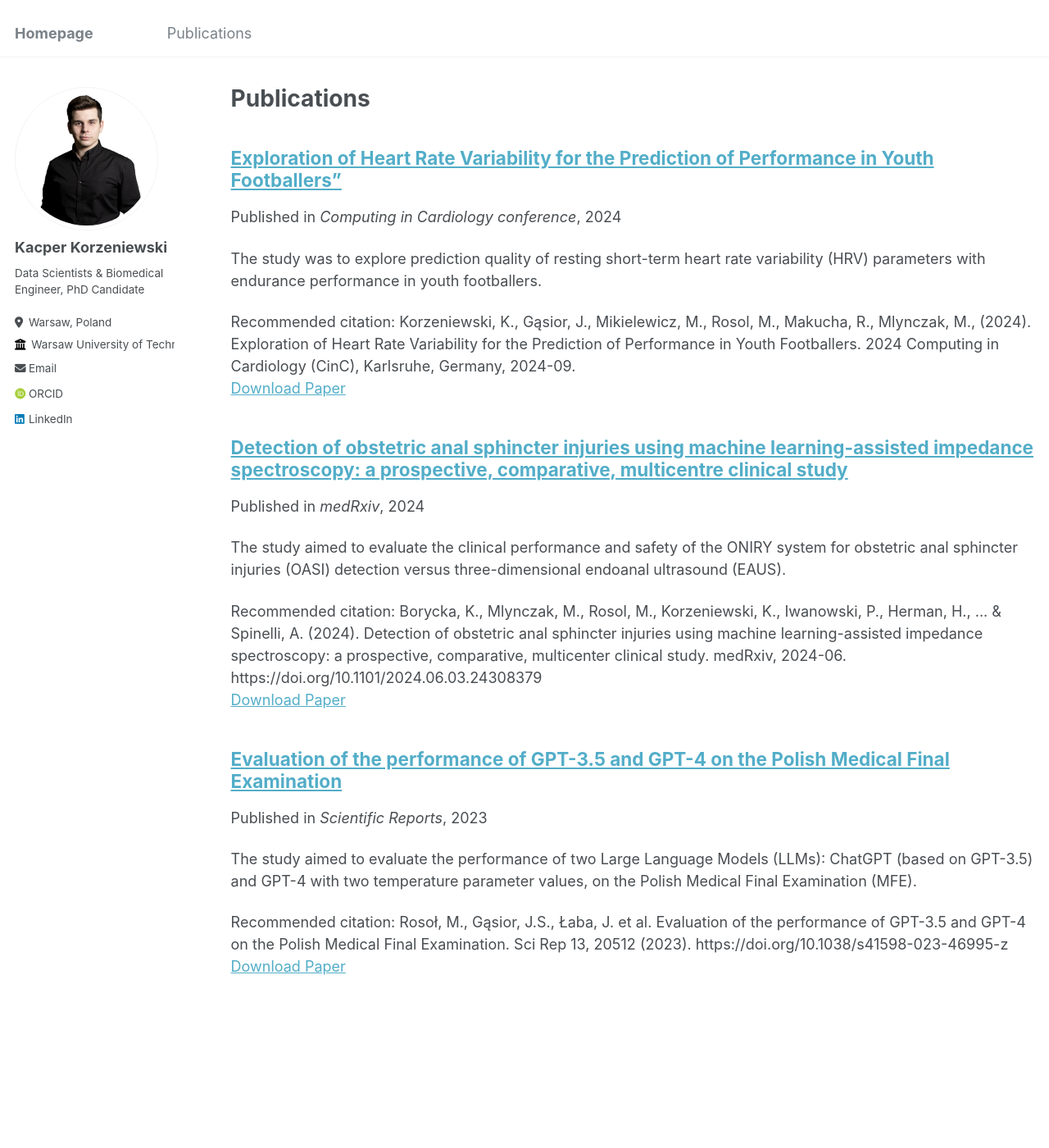
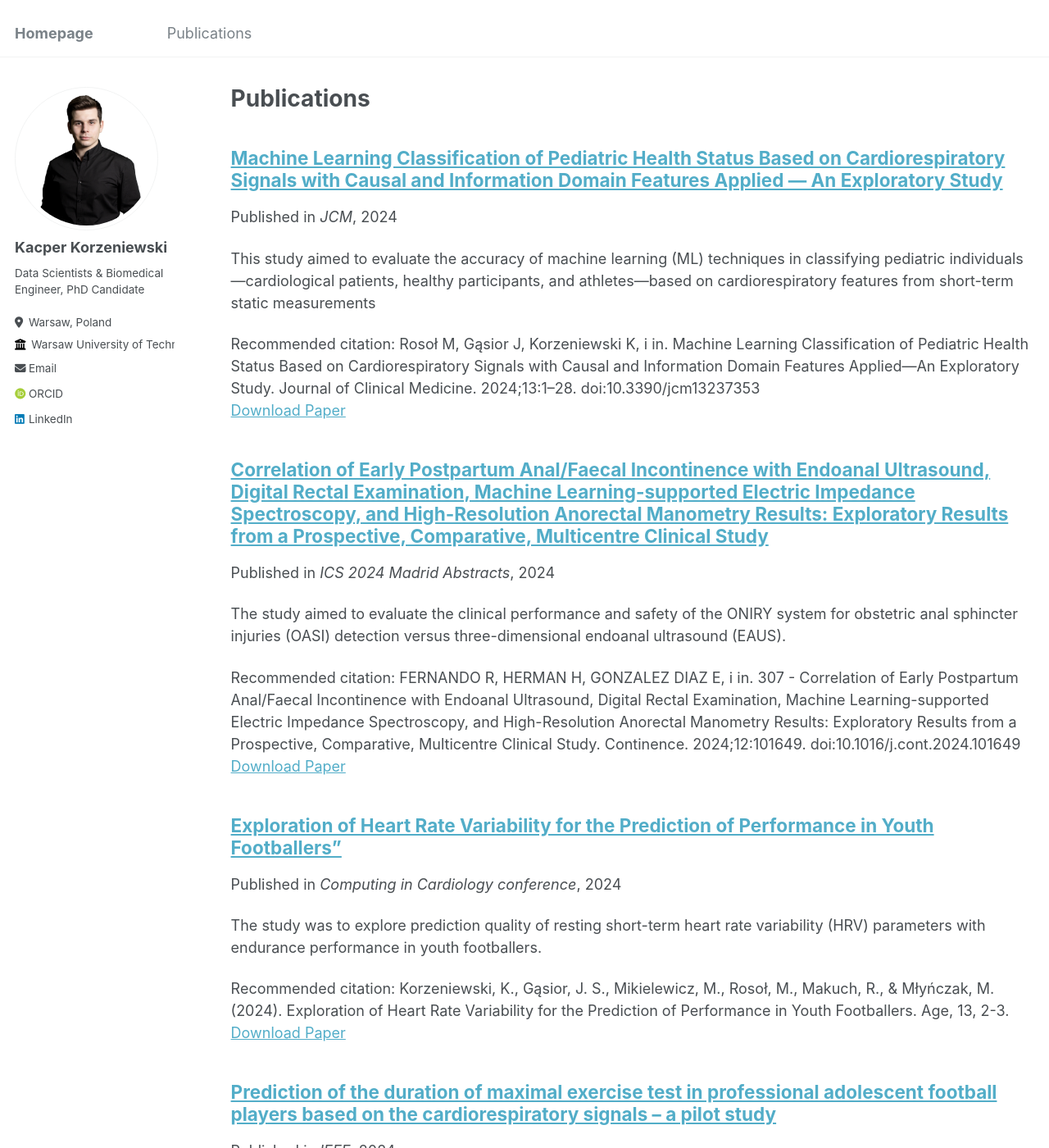
Before and after one commit to KacperKorzen/KacperKorzen.github.io, a Jekyll site: the page built from _pages/publications.md, in a window 1280 px wide and 1400 px high. Shown: the whole window at 82% size. Built offline with Jekyll 4.4.1, drawn with Linux system fonts in a browser that asks for light colours; some web fonts are replaced; some of the changed text lies outside the part shown.

```diff
--- a/_publications/2024-06-04-Detection-of-obstetric-anal-sphincter-injuries.md
+++ b/_publications/2024-06-04-Detection-of-obstetric-anal-sphincter-injuries.md
@@ -5,7 +5,7 @@ permalink: /publication_publications/2024-06-04-Detection-of-obstetric-anal-sphi
 excerpt: 'The study aimed to evaluate the clinical performance and safety of the ONIRY system for obstetric anal sphincter injuries (OASI) detection versus three-dimensional endoanal ultrasound (EAUS).'
 date: 2024-06-04
 venue: 'medRxiv'
-paperurl: 'https://www.medrxiv.org/content/10.1101/2024.06.03.24308379v1.full.pdf'
+paperurl: 'https://www.medrxiv.org/content/10.1101/2024.06.03.24308379v2'
 citation: 'Borycka, K., Mlynczak, M., Rosol, M., Korzeniewski, K., Iwanowski, P., Herman, H., ... & Spinelli, A. (2024). Detection of obstetric anal sphincter injuries using machine learning-assisted impedance spectroscopy: a prospective, comparative, multicenter clinical study. medRxiv, 2024-06. https://doi.org/10.1101/2024.06.03.24308379'
 ---
 **Authors:**
@@ -19,10 +19,10 @@ Katarzyna Borycka, Marcel Młyńczak, Maciej Rosoł, **Kacper Korzeniewski**, Pi
 
 &nbsp;&nbsp;&nbsp;&nbsp;**Population** 152 women between the first moments up to 8 weeks after vaginal delivery.
 
-&nbsp;&nbsp;&nbsp;&nbsp;**Methods Participants** underwent EAUS and were allocated to groups based on OASIS classification: A (no perineal tear), B (1st or 2nd degree tear), or C (3rd or 4th degree, anal sphincters affected). Electric impedance was measured in the anal canal using the ONIRY system. The primary endpoint was the diagnostic outcome of impedance spectroscopy versus EAUS. Adverse events were collected. Part II involved in silico modelling and 10-time 10-fold cross-validation for automated analysis.
+&nbsp;&nbsp;&nbsp;&nbsp;**Methods** Participants underwent EAUS and were allocated to groups based on OASIS classification: A (no perineal tear), B (1st or 2nd degree tear), or C (3rd or 4th degree, anal sphincters affected). Electric impedance was measured in the anal canal using the ONIRY system. The primary endpoint was the diagnostic outcome of impedance spectroscopy versus EAUS. Adverse events were collected. Part II involved in silico modelling and 10-time 10-fold cross-validation for automated analysis.
 
 &nbsp;&nbsp;&nbsp;&nbsp;**Main Outcome Measures** Accuracy, sensitivity, and specificity.
 
 &nbsp;&nbsp;&nbsp;&nbsp;**Results** 30 women were allocated to group A, 61 to group B, and 61 to group C. The diagnostic outcome was determined for 147 participants. The accuracy, sensitivity, and specificity of the ML-assisted impedance spectroscopy were 87.0 ± 0.5%, 90.6 ± 2.0%, and 84.6 ± 1.9%, respectively, compared with EAUS. After data cleaning, the performance metrics of the proposed final ML model for ONIRY were: 90.0 ± 0.4%, 90.0 ± 1.2%, and 90.0 ± 0.7%, respectively. No adverse device effects or deficiencies were observed.
 
-&nbsp;&nbsp;&nbsp;&nbsp;**Conclusion** The ML-assisted impedance spectroscopy appears to be a high-performance and safe method for rapid OASI detection, complementing digital rectal examination in obstetric settings.
+&nbsp;&nbsp;&nbsp;&nbsp;**Conclusion** ML-assisted impedance spectroscopy offers a safe and accurate method for rapid OASI detection. This approach could effectively complement digital rectal examination in obstetric settings, supporting timely postpartum care.
--- /dev/null
+++ b/_publications/2024-07-15-Determination-of-anal-sphincter-injury-location.md
@@ -0,0 +1,16 @@
+---
+title: "Determination of anal sphincter injury location using impedance spectroscopy in obstetric patients"
+collection: publications
+permalink: /publication_publications/2024-07-15-Determination-of-anal-sphincter-injury-location
+excerpt: 'This study aimed to evaluate the of machine learning models in lolaziation of obstetric anal sphincter injuries.'
+date: 2024-09-11
+venue: 'IEEE'
+paperurl: 'https://ieeexplore.ieee.org/document/10782955'
+citation: 'Młyńczak M, Rosoł M, Korzeniewski K, i in. Determination of anal sphincter injury location using impedance spectroscopy in obstetric patients. W: Proceedings of the 46th Annual International Conference of the IEEE Engineering in Medicine and Biology Society (EMBC 2024). Annual International Conference of the IEEE Engineering in Medicine and Biology Society. Institute of Electrical and Electronics Engineers; 2024:1–4. doi:10.1109/embc53108.2024.10782955'
+---
+**Authors:**
+Marcel Młyńczak, Maciej Rosoł, **Kacper Korzeniewski**, Piotr Iwanowski, Stefano Salvatore, Carlo Ratto, Antonino Spinelli, Katarzyna Borycka-Kiciak
+
+**Abstract:**
+
+Early detection of obstetric anal sphincter injuries (OASI) presents a significant challenge due to lack of both effective and practically available diagnostic tools. Thus, ONIRY, a medical device employing electrical impedance spectroscopy combined with machine learning (ML), was introduced to detect OASI quickly after vaginal delivery. For this post-hoc analysis of the ML approach for determining the OASI location, data was utilized from a clinical study that enrolled 152 women post-vaginal delivery with varying degrees of perineal injuries or no such injuries. Both endoanal ultrasound (EUS), as the reference method, and impedance spectroscopy were performed. ML classification was also performed. The ML model developed within this analysis not only detects OASI but also suggests the location the injury detected. This location analysis had an average accuracy of 85.6% compared with the location indicated by investigators based on EUS.
--- /dev/null
+++ b/_publications/2024-07-15-Prediction-of-the-duration-of-maximal.md
@@ -0,0 +1,16 @@
+---
+title: "Prediction of the duration of maximal exercise test in professional adolescent football players based on the cardiorespiratory signals – a pilot study"
+collection: publications
+permalink: /publication_publications/2024-07-15-Prediction-of-the-duration-of-maximal
+excerpt: 'This pilot study aimed to evaluate the potential of machine learning models utilizing parameters estimated from cardiorespiratory signals obtained during rest in predicting the duration of maximal cardiopulmonary exercise tests (CPET) in professional adolescent football players'
+date: 2024-09-11
+venue: 'IEEE'
+paperurl: 'https://ieeexplore.ieee.org/document/10782255'
+citation: 'Rosoł, M., Gąsior, J. S., Korzeniewski, K., Łaba, J., Makuch, R., & Młyńczak, M. (2024, July). Prediction of the duration of maximal exercise test in professional adolescent football players based on the cardiorespiratory signals–a pilot study. In 2024 46th Annual International Conference of the IEEE Engineering in Medicine and Biology Society (EMBC) (pp. 1-4). IEEE.'
+---
+**Authors:**
+Maciej Rosoł, Jakub S. Gąsior, **Kacper Korzeniewski**, Jonasz Łaba, Robert Makuch, Marcel Młyńczak
+
+**Abstract:**
+
+This pilot study aimed to evaluate the potential of machine learning models utilizing parameters estimated from cardiorespiratory signals obtained during rest in predicting the duration of maximal cardiopulmonary exercise tests (CPET) in professional adolescent football players. The study involved a group of 36 male athletes, whose cardiac and respiratory signals were recorded in a supine position for at least 5 minutes. Heart rate variability, statistical features from respiratory signal and features from causal and information domains quantifying the interdependency between cardiac and respiratory signals were calculated and later used for the analysis. The most relevant features (Pearson correlation with CPET duration over 0.2) were used for the machine learning modeling with leave-one-out validation applied. Models demonstrated promising results with a mean absolute percentage error of 17%, mean absolute error of 129 seconds, root mean squared error of 170 seconds, R2 score of 0.52, and a Pearson correlation coefficient of 0.74. Explainable artificial intelligence techniques provided insights into the influence of individual features, showing the primary importance of the cardiac parameters but also highlighting the need for incorporating the information from respiratory signal and cardiorespiratory interdependencies.
--- a/_publications/2024-09-11-Exploration-of-HRV-for-Prediction-of-Performance.md
+++ b/_publications/2024-09-11-Exploration-of-HRV-for-Prediction-of-Performance.md
@@ -5,8 +5,8 @@ permalink: /publication_publications/2024-09-11-Exploration-of-HRV-for-Predictio
 excerpt: 'The study was to explore prediction quality of resting short-term heart rate variability (HRV) parameters with endurance performance in youth footballers.'
 date: 2024-09-11
 venue: 'Computing in Cardiology conference'
-paperurl: 'https://cinc.org/2024/Program/accepted/136.pdf'
-citation: 'Korzeniewski, K., Gąsior, J., Mikielewicz, M., Rosol, M., Makucha, R., Mlynczak, M., (2024). Exploration of Heart Rate Variability for the Prediction of Performance in Youth Footballers. 2024 Computing in Cardiology (CinC), Karlsruhe, Germany, 2024-09.'
+paperurl: 'https://www.cinc.org/archives/2024/pdf/CinC2024-136.pdf'
+citation: 'Korzeniewski, K., Gąsior, J. S., Mikielewicz, M., Rosoł, M., Makuch, R., & Młyńczak, M. (2024). Exploration of Heart Rate Variability for the Prediction of Performance in Youth Footballers. Age, 13, 2-3.'
 ---
 **Authors:**
 **Kacper Korzeniewski**, Jakub S. Gąsior, Magdalena Mikielewicz, Maciej Rosoł, Robert Makuch and Marcel Młyńczak
--- /dev/null
+++ b/_publications/2024-10-11-Correlation-of-incontinance-with-EUS.md
@@ -0,0 +1,24 @@
+---
+title: "Correlation of Early Postpartum Anal/Faecal Incontinence with Endoanal Ultrasound, Digital Rectal Examination, Machine Learning-supported Electric Impedance Spectroscopy, and High-Resolution Anorectal Manometry Results: Exploratory Results from a Prospective, Comparative, Multicentre Clinical Study"
+collection: publications
+permalink: /publication_publications/2024-10-11-Correlation-of-incontinance-with-EUS
+excerpt: 'The study aimed to evaluate the clinical performance and safety of the ONIRY system for obstetric anal sphincter injuries (OASI) detection versus three-dimensional endoanal ultrasound (EAUS).'
+date: 2024-10-11
+venue: 'ICS 2024 Madrid Abstracts'
+paperurl: 'https://www.sciencedirect.com/science/article/pii/S2772973724009548?via%3Dihub'
+citation: 'FERNANDO R, HERMAN H, GONZALEZ DIAZ E, i in. 307 - Correlation of Early Postpartum Anal/Faecal Incontinence with Endoanal Ultrasound, Digital Rectal Examination, Machine Learning-supported Electric Impedance Spectroscopy, and High-Resolution Anorectal Manometry Results: Exploratory Results from a Prospective, Comparative, Multicentre Clinical Study. Continence. 2024;12:101649. doi:10.1016/j.cont.2024.101649'
+---
+**Authors:**
+R Fernando, H Herman, E Gonzalez Diaz, P Janku, J Baekelandt, M Uchman-Musielak, E Dosedla, S Athanasiou, a Dziki, R Franco, P Oszukowski, M Grzesiak, C Ratto, D Rizk, S Salvatore, a Stuart, R de Tayrac, a Spinelli, M MłYńczak, P Iwanowski, **K Korzeniewski**, M Rosoł, K Borycka-Kiciak
+
+**Abstract:**
+
+&nbsp;&nbsp;&nbsp;&nbsp;**Hypothesis** Anal incontinence (AI), a debilitating outcome of obstetric anal sphincter injuries (OASIs), significantly impacts quality of life of women affected by the latter. The early diagnosis of OASIs is particularly challenging as anorectal symptoms, in particular AI, can be subtle or not yet developed shortly after delivery, as indicated by largely retrospective literature. This discrepancy underscores the urgent need for robust, prospective data to leverage both diagnosis and management of OASIs. Addressing this critical gap, this study evaluated the correlation between early postpartum AI symptoms and results of diagnostic tests addressing the integrity of anal sphincter complex or its function, the former including the novel Machine Learning-supported electric impedance spectroscopy.
+
+&nbsp;&nbsp;&nbsp;&nbsp;**Study design, materials and methods** This exploratory analysis was performed within a prospective, comparative clinical study on detection of OASI conducted at four European labour wards and one outpatient maternal care clinic in 152 women shortly (up to 5 weeks) after vaginal delivery, enriched for women with OASI (n=60) as determined by endoanal ultrasound (EAUS) (the primary results thereof pending publication). AI symptoms were analysed using Wexner score, not earlier than 3 days postpartum. The correlation analysis for Wexner total score was evaluable and performed using Spearman's correlation tests for 54, 54, 53, and 46 women with OASI and 62, 62, 62, and 55 women without OASI for results of digital rectal examination (subjectively suggestive of OASI), electric impedance spectroscopy (ONIRYTM test result compatible with OASI), EAUS (grades 3 and 4 per OASIS classification), and high-resolution anorectal manometry (major finding per London Classification by International Anorectal Physiology Working Group).
+
+&nbsp;&nbsp;&nbsp;&nbsp;**Results** The main clinical study had two parts: the clinical conduct and the in silico part; during the latter the Machine Learning model was trained using 10 iterations of 10-fold cross-validation. Therefore, in case of ONIRYTM test, the correlation coefficient was calculated as a mean value obtained from 10 iterations of each cross-validation, thus there is no single corresponding p-value; the one presented in the table is the highest of the ten (still being statistically significant).
+
+&nbsp;&nbsp;&nbsp;&nbsp;**Interpretation of results** The analysis revealed significant correlations between the Wexner total score and all four diagnostic methods evaluated. Notably, the strongest correlation was with the physical digital rectal examination whereas the correlation coefficient for the other 3 methods was less strong, including the anorectal manometry. This may be due to the fact that the digital rectal examination, known for its limited sensitivity for detection of OASI, is able to reliably detect mostly the cases with markedly reduced anal sphincter tonus, which are compatible with FI. The somewhat lower correlation with anorectal manometry abnormal results, despite the latter being the gold standard method for anal sphincter dysfunction, may illustrate the latency between the actual, early dysfunction measurable by this highly sensitive and specific method and the development of clinically meaningful FI symptoms. The correlation with EAUS and ONIRYTM test, both statically evaluating the integrity of perianal structures, at a comparably lower level, may also illustrate the latency between the injury (OASI) and development of dysfunction (FI); the latter frequently not being immediate.
+
+&nbsp;&nbsp;&nbsp;&nbsp;**Concluding message** This exploratory study provides data indicating that the early postpartum AI symptoms are suggestive of OASI but with only moderate level of correlation. Knowing the low sensitivity of digital rectal examination for detection of OASI as such, this data underscores the necessity for a multifaceted diagnostic strategy considering both traditional and innovative methods to address the complexities of OASI detection effectively. While EAUS is of marginal accessibility at obstetric settings as a screening tool for OASI, explored for this purpose should be the novel, more accessible methods such Machine Learning-supported electric impedance spectroscopy provided with the ONIRYTM test.
--- /dev/null
+++ b/_publications/2024-12-02-ML-Classification-of-Pediatric-Health-Status.md
@@ -0,0 +1,22 @@
+---
+title: "Machine Learning Classification of Pediatric Health Status Based on Cardiorespiratory Signals with Causal and Information Domain Features Applied — An Exploratory Study"
+collection: publications
+permalink: /publication_publications/2024-12-02-ML-Classification-of-Pediatric-Health-Status
+excerpt: 'This study aimed to evaluate the accuracy of machine learning (ML) techniques in classifying pediatric individuals—cardiological patients, healthy participants, and athletes—based on cardiorespiratory features from short-term static measurements'
+date: 2024-12-02
+venue: 'JCM'
+paperurl: 'https://www.mdpi.com/2077-0383/13/23/7353b'
+citation: 'Rosoł M, Gąsior J, Korzeniewski K, i in. Machine Learning Classification of Pediatric Health Status Based on Cardiorespiratory Signals with Causal and Information Domain Features Applied—An Exploratory Study. Journal of Clinical Medicine. 2024;13:1–28. doi:10.3390/jcm13237353'
+---
+**Authors:**
+Maciej Rosoł, Jakub Gąsior, **Kacper Korzeniewski**, Jonasz Łaba, Robert Makuch, Bożena Werner, Marcel Młyńczak
+
+**Abstract:**
+
+&nbsp;&nbsp;&nbsp;&nbsp;**Background/Objectives** This study aimed to evaluate the accuracy of machine learning (ML) techniques in classifying pediatric individuals—cardiological patients, healthy participants, and athletes—based on cardiorespiratory features from short-term static measurements. It also examined the impact of cardiorespiratory coupling (CRC)-related features (from causal and information domains) on the modeling accuracy to identify a preferred cardiorespiratory feature set that could be further explored for specialized tasks, such as monitoring training progress or diagnosing health conditions.
+
+&nbsp;&nbsp;&nbsp;&nbsp;**Methods** We utilized six self-prepared datasets that comprised various subsets of cardiorespiratory parameters and applied several ML algorithms to classify subjects into three distinct groups. This research also leveraged explainable artificial intelligence (XAI) techniques to interpret model decisions and investigate feature importance.
+
+&nbsp;&nbsp;&nbsp;&nbsp;**Results** The highest accuracy, over 89%, was obtained using the dataset that included most important demographic, cardiac, respiratory, and interrelated (causal and information) domain features. The dataset that comprised the most influential features but without demographic data yielded the second best accuracy, equal to 85%. Incorporation of the causal and information domain features significantly improved the classification accuracy. The use of XAI tools further highlighted the importance of these features with respect to each individual group.
+
+&nbsp;&nbsp;&nbsp;&nbsp;**Conclusions** The integration of ML algorithms with a broad spectrum of cardiorespiratory features provided satisfactory efficiency in classifying pediatric individuals into groups according to their actual health status. This study underscored the potential of ML and XAI in advancing the analysis of cardiorespiratory signals and emphasized the importance of CRC-related features. The established set of features that appeared optimal for the classification of pediatric patients should be further explored for their potential in assessing individual progress through training or rehabilitation.
```
